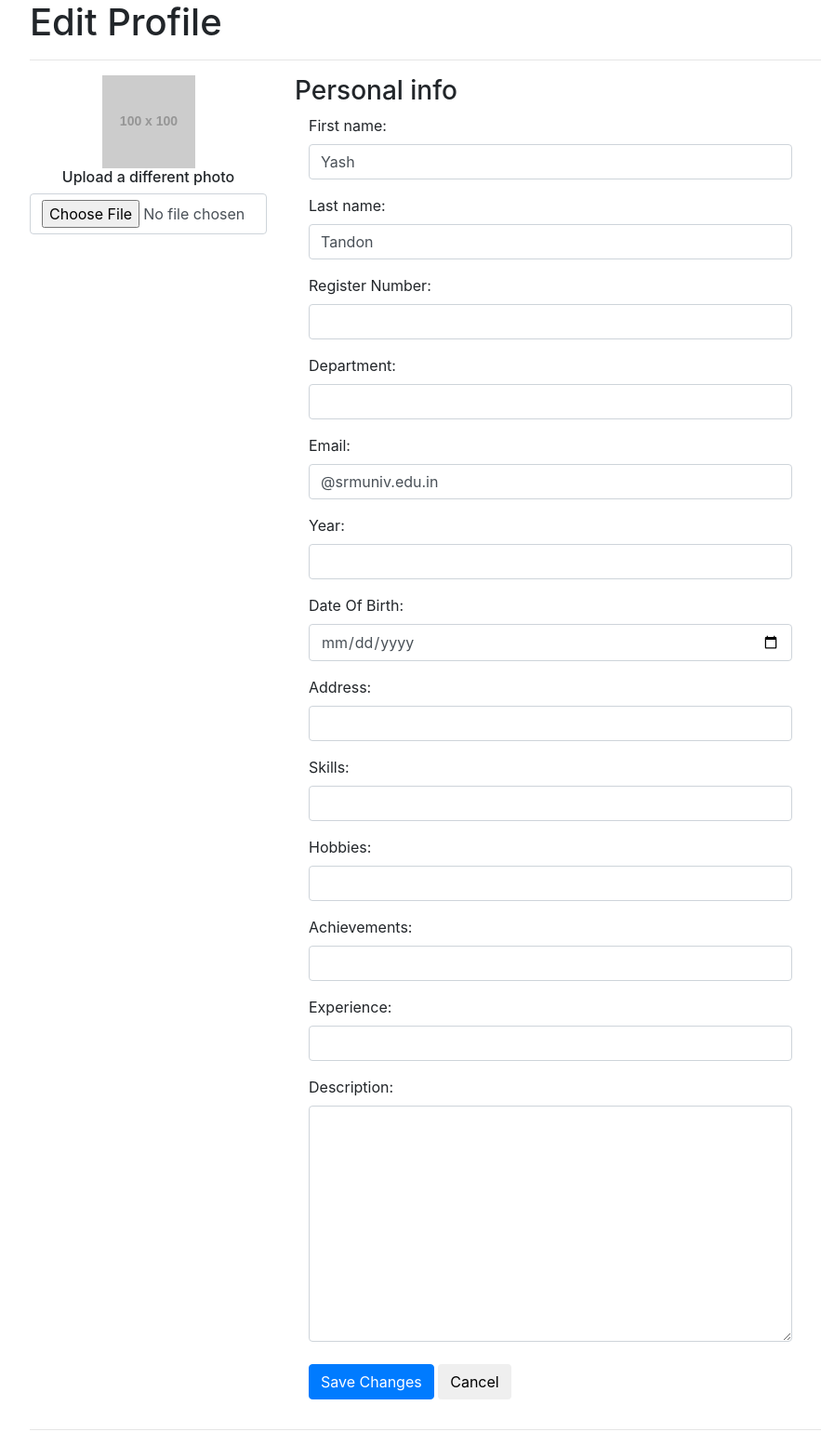
After one commit to CJHackerz/siic2018, a PHP site: page /editProfile.php in a window 1280 px wide. The commit adds this page. Shown: the whole page at 93% size, without its empty margins (53-936 px from the left). Run offline with PHP 8.4, Linux system fonts and the light colour scheme; grey boxes labelled with a size stand in for pictures from a placeholder-image service; some libraries are stand-ins or nearby versions.

Commit message:
Edit profile page fixed

```diff
--- a/css/signIn.css
+++ b/css/signIn.css
@@ -7,6 +7,12 @@ body{
 	margin: 50px auto;
 	text-align: center;
 	position: relative;
+}
+input::-moz-placeholder{
+	color: red;
+}
+input::-webkit-input-placeholder{
+	color: red;
 }
 #msform fieldset {
 	background: white;
--- /dev/null
+++ b/editProfile.php
@@ -0,0 +1,131 @@
+<!DOCTYPE html>
+<html lang="en">
+<head>
+    <meta charset="UTF-8">
+    <meta name="viewport" content="width=device-width, initial-scale=1.0">
+    <meta http-equiv="X-UA-Compatible" content="ie=edge">
+    <title>Document</title>
+    <link href="https://maxcdn.bootstrapcdn.com/bootstrap/4.0.0/css/bootstrap.min.css" rel="stylesheet" integrity="sha384-Gn5384xqQ1aoWXA+058RXPxPg6fy4IWvTNh0E263XmFcJlSAwiGgFAW/dAiS6JXm" crossorigin="anonymous">
+    <script src="https://maxcdn.bootstrapcdn.com/bootstrap/4.0.0/js/bootstrap.min.js" integrity="sha384-JZR6Spejh4U02d8jOt6vLEHfe/JQGiRRSQQxSfFWpi1MquVdAyjUar5+76PVCmYl" crossorigin="anonymous"></script>
+
+    <link href="https://maxcdn.bootstrapcdn.com/font-awesome/4.7.0/css/font-awesome.min.css" rel="stylesheet" integrity="sha384-wvfXpqpZZVQGK6TAh5PVlGOfQNHSoD2xbE+QkPxCAFlNEevoEH3Sl0sibVcOQVnN" crossorigin="anonymous">
+</head>
+<body>
+<div class="container">
+    <h1>Edit Profile</h1>
+  	<hr>
+	<div class="row">
+      <!-- left column -->
+      <div class="col-md-3">
+        <div class="text-center">
+          <img src="//placehold.it/100" class="avatar img-circle" alt="avatar">
+          <br>
+          <h6>Upload a different photo</h6>
+
+          <input type="file" class="form-control">
+        </div>
+      </div>
+
+      <!-- edit form column -->
+      <div class="col-md-9 personal-info">
+
+        <h3>Personal info</h3>
+
+        <form class="form-horizontal" role="form">
+          <div class="form-group">
+            <label class="col-lg-3 control-label">First name:</label>
+            <div class="col-lg-8">
+              <input class="form-control" type="text" value="Yash">
+            </div>
+          </div>
+          <div class="form-group">
+            <label class="col-lg-3 control-label">Last name:</label>
+            <div class="col-lg-8">
+              <input class="form-control" type="text" value="Tandon">
+            </div>
+          </div>
+          <div class="form-group">
+            <label class="col-lg-3 control-label">Register Number:</label>
+            <div class="col-lg-8">
+              <input class="form-control" type="text" value="">
+            </div>
+          </div>
+          <div class="form-group">
+            <label class="col-lg-3 control-label">Department:</label>
+            <div class="col-lg-8">
+              <input class="form-control" type="text" value="">
+            </div>
+          </div>
+          <div class="form-group">
+            <label class="col-lg-3 control-label">Email:</label>
+            <div class="col-lg-8">
+              <input class="form-control" type="text" value="@srmuniv.edu.in">
+            </div>
+          </div>
+          <div class="form-group">
+            <label class="col-lg-3 control-label">Year:</label>
+            <div class="col-lg-8">
+              <input class="form-control" type="text" value="">
+            </div>
+          </div>
+          <div class="form-group">
+            <label class="col-lg-3 control-label">Date Of Birth:</label>
+            <div class="col-lg-8">
+              <input class="form-control" type="date" value="">
+            </div>
+          </div>
+          <div class="form-group">
+            <label class="col-lg-3 control-label">Address:</label>
+            <div class="col-lg-8">
+              <input class="form-control" type="text" value="">
+            </div>
+          </div>
+          <div class="form-group">
+            <label class="col-lg-3 control-label">Skills:</label>
+            <div class="col-lg-8">
+              <input class="form-control" type="text" value="">
+            </div>
+          </div>
+          <div class="form-group">
+            <label class="col-lg-3 control-label">Hobbies:</label>
+            <div class="col-lg-8">
+              <input class="form-control" type="text" value="">
+            </div>
+          </div>
+          <div class="form-group">
+            <label class="col-lg-3 control-label">Achievements:</label>
+            <div class="col-lg-8">
+              <input class="form-control" type="text" value="">
+            </div>
+          </div>
+          <div class="form-group">
+            <label class="col-lg-3 control-label">Experience:</label>
+            <div class="col-lg-8">
+              <input class="form-control" type="text" value="">
+            </div>
+          </div>
+          <div class="form-group">
+            <label class="col-lg-3 control-label">Description:</label>
+            <div class="col-lg-8">
+            <textarea cols="80" rows="10" class="form-control" name="profile_description" id="profile_description"></textarea>
+          </div>
+
+          <div class="form-group">
+            <label class="col-md-3 control-label"></label>
+            <div class="col-md-8">
+              <input type="button" class="btn btn-primary" value="Save Changes">
+              <span></span>
+              <input type="reset" class="btn btn-default" value="Cancel">
+            </div>
+          </div>
+        </form>
+      </div>
+  </div>
+</div>
+<hr>
+<script
+  src="https://code.jquery.com/jquery-3.3.1.js"
+  integrity="sha256-2Kok7MbOyxpgUVvAk/HJ2jigOSYS2auK4Pfzbm7uH60="
+  crossorigin="anonymous"></script>
+</body>
+</html>
```
